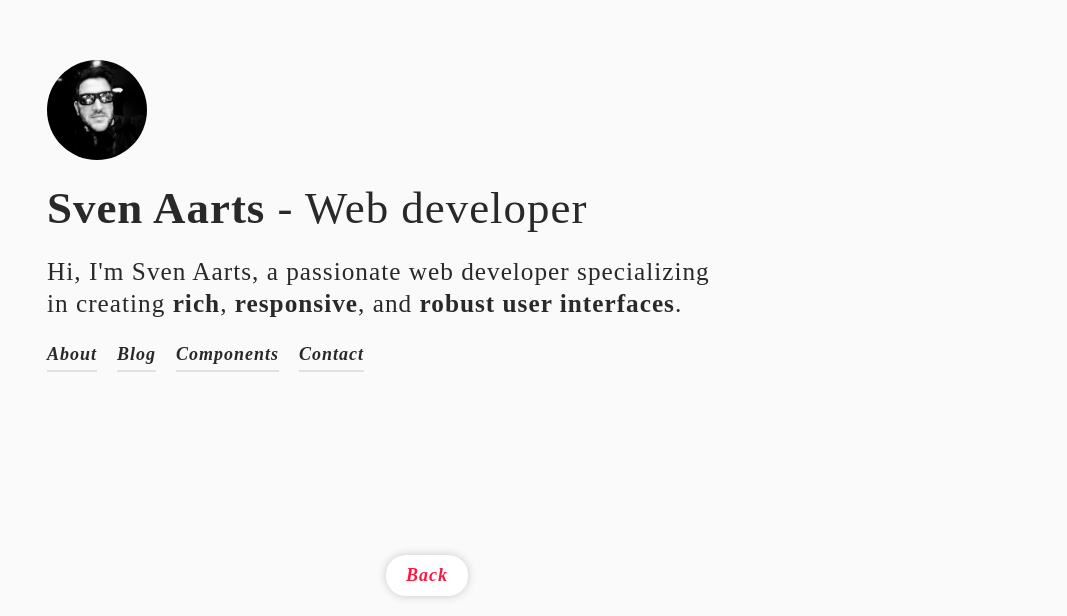
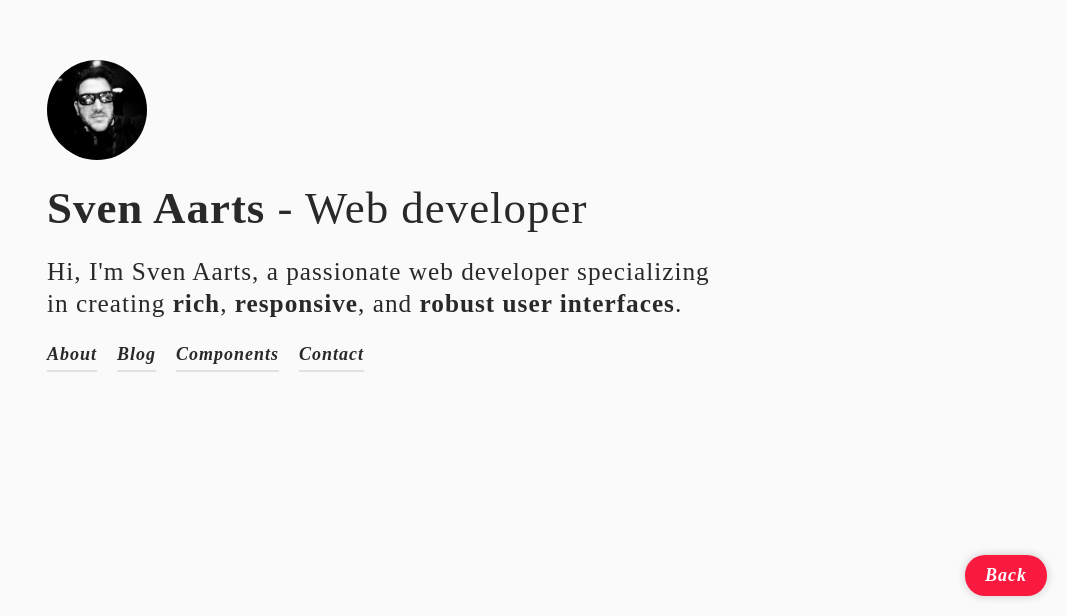
Before and after one commit to shven/svenaarts, a Next.js app: page / in a window 1280 px wide. Shown: the part 184-800 px from the top of the page, without its empty margins (213-1280 px from the left). Built offline with nearby package versions, Linux system fonts and the light colour scheme.

Commit message:
test sticky panel

```diff
--- a/components/back/back.css
+++ b/components/back/back.css
@@ -1,5 +1,6 @@
 .back {
-  background-color: var(--color-white);
+  background-color: var(--color-primary);
+  color: var(--color-white);
   padding: calc(var(--gap) / 2) var(--gap);
   border-radius: var(--gap);
   text-decoration: none;
@@ -7,7 +8,6 @@
   box-shadow: 0 0 10px color-mix(in srgb, var(--color-black), #0000 80%);
   position: fixed;
   bottom: var(--gap);
-  left: 50%;
-  translate: -50% 0;
+  right: var(--gap);
   z-index: 20;
 }
--- a/components/panel/panel.css
+++ b/components/panel/panel.css
@@ -17,6 +17,6 @@
 }
 
 .panel--sticky {
-  /* position: sticky;
-  top: 0; */
+  position: sticky;
+  top: 0;
 }
```
